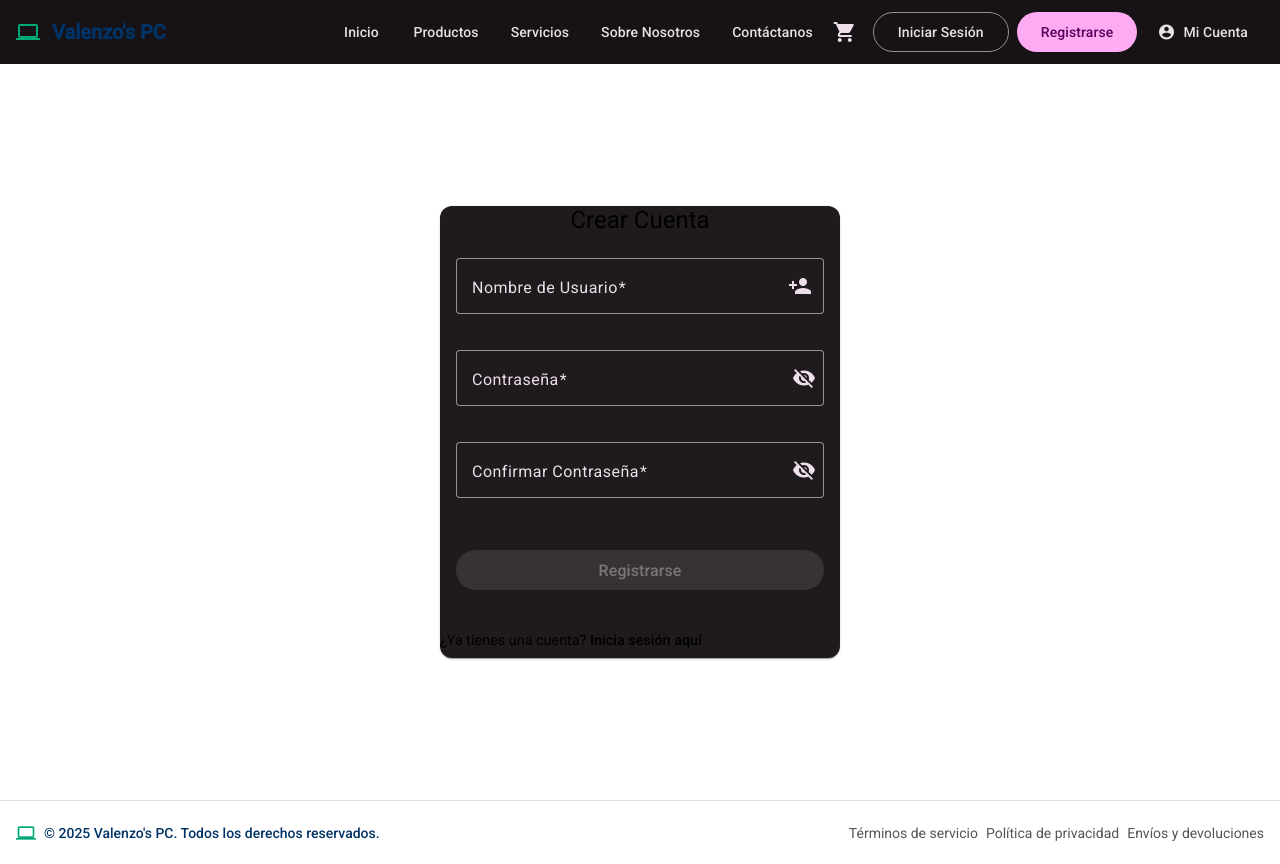
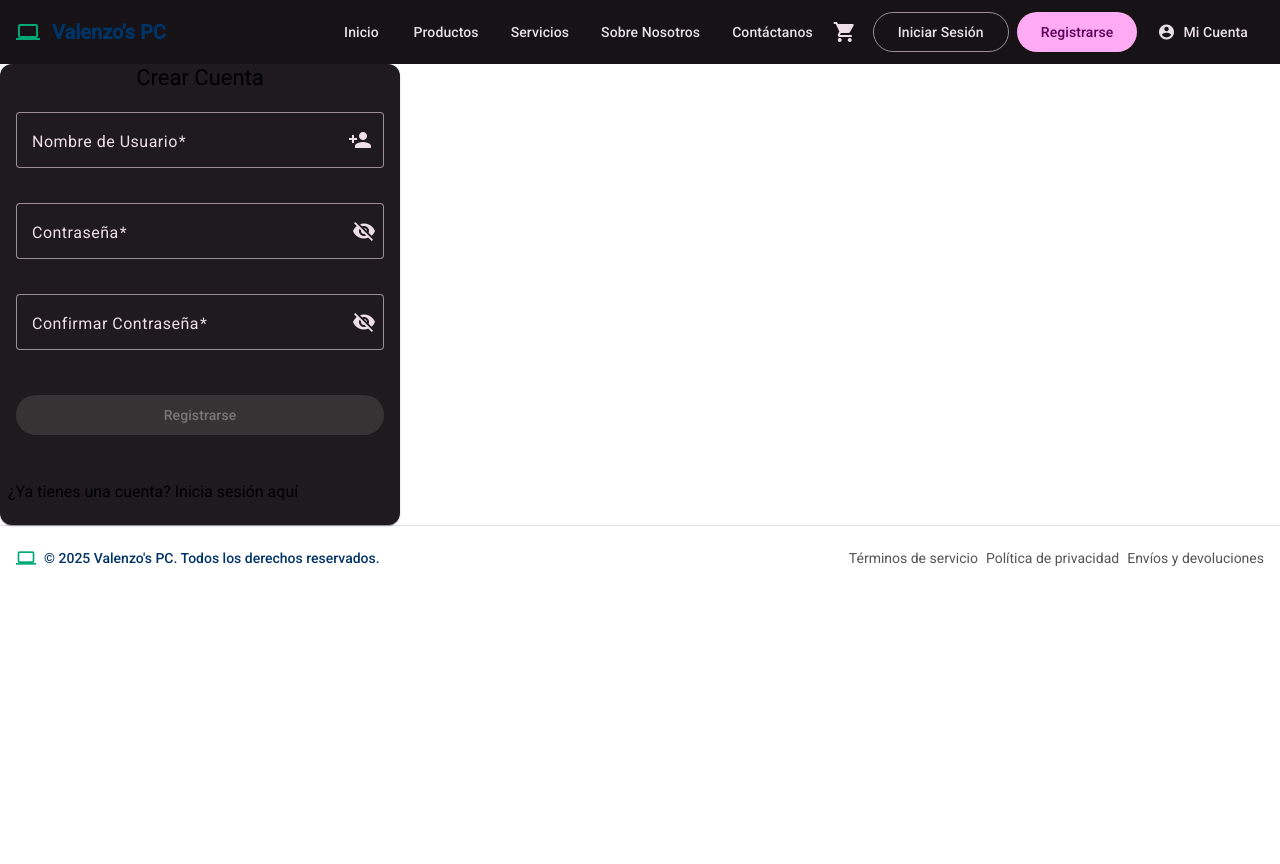
Before and after one commit to SirAxLord/Ventas-PC-Front, an Angular app: page /register in a window 1280 px wide. After the commit the page ends 800 px from the top, so only its background shows below. Built offline with nearby package versions, Linux system fonts and the light colour scheme.

Commit message:
add/css de register

```diff
--- a/src/app/pages/register/register.component.css
+++ b/src/app/pages/register/register.component.css
@@ -1,51 +1,38 @@
-.auth-form-container {
+.form-container {
   display: flex;
   justify-content: center;
   align-items: center;
-  min-height: calc(100vh - 64px); /* Asume altura del header de 64px, ajusta si es necesario */
+  min-height: calc(100vh - 64px); /* Ajusta 64px si tu header tiene otra altura */
   padding: 20px;
-  box-sizing: border-box; /* Para que el padding no aumente el tamaño total */
-  /* background-color: #f0f2f5; Opcional: un color de fondo suave */
+  background-color: #f5f5f5; /* Un fondo suave */
 }
 
-.auth-card {
+mat-card {
   width: 100%;
-  max-width: 400px; /* Ancho máximo de la tarjeta */
+  max-width: 400px;
 }
 
 .form-title {
   text-align: center;
-  margin-bottom: 24px; /* Más espacio después del título */
-  font-size: 1.5em; /* Título un poco más grande */
+  margin-bottom: 20px;
 }
 
 .full-width {
   width: 100%;
-  margin-bottom: 16px; /* Espacio entre campos */
+  margin-bottom: 15px;
 }
 
 .submit-button {
-  margin-top: 16px; /* Espacio antes del botón de envío */
-  padding: 12px 0; /* Botón un poco más alto */
-  font-size: 1em;
+  margin-top: 10px;
+  padding: 10px 0;
 }
-
 .form-actions {
-  padding: 16px 0 0; /* Espacio arriba de los actions */
-  text-align: center;
+    padding-top: 16px;
 }
-
-.form-actions p {
-  margin: 0;
-  font-size: 0.9em;
+.form-actions a {
+    color: var(--mat-primary-500-contrast-text); /* O el color de tu tema primario */
+    text-decoration: none;
 }
-
-.auth-link {
-  /* color: #1976d2;  Puedes usar el color primario de tu tema de Angular Material */
-  /* text-decoration: none; */ /* Ya lo maneja el tema de Material generalmente */
-  font-weight: 500;
+.form-actions a:hover {
+    text-decoration: underline;
 }
-
-/* .auth-link:hover {
-  text-decoration: underline;
-} */
```
